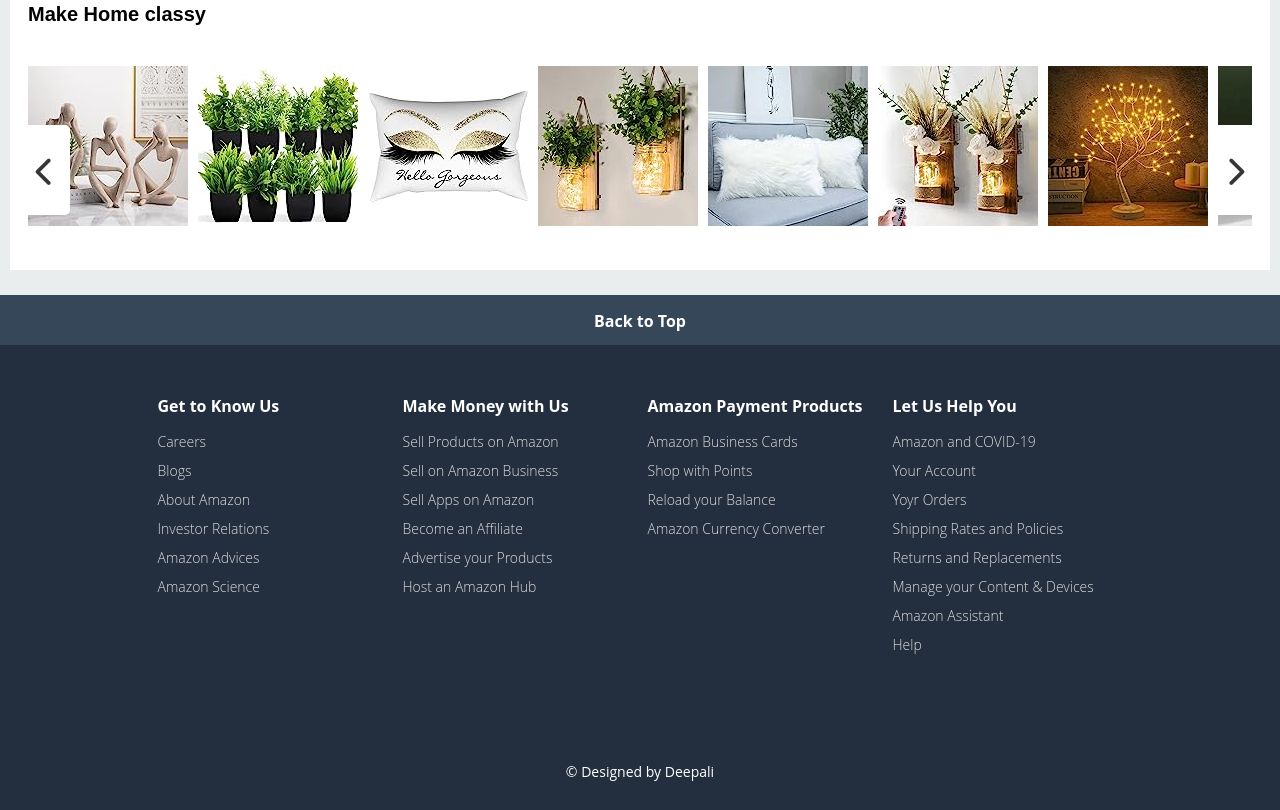
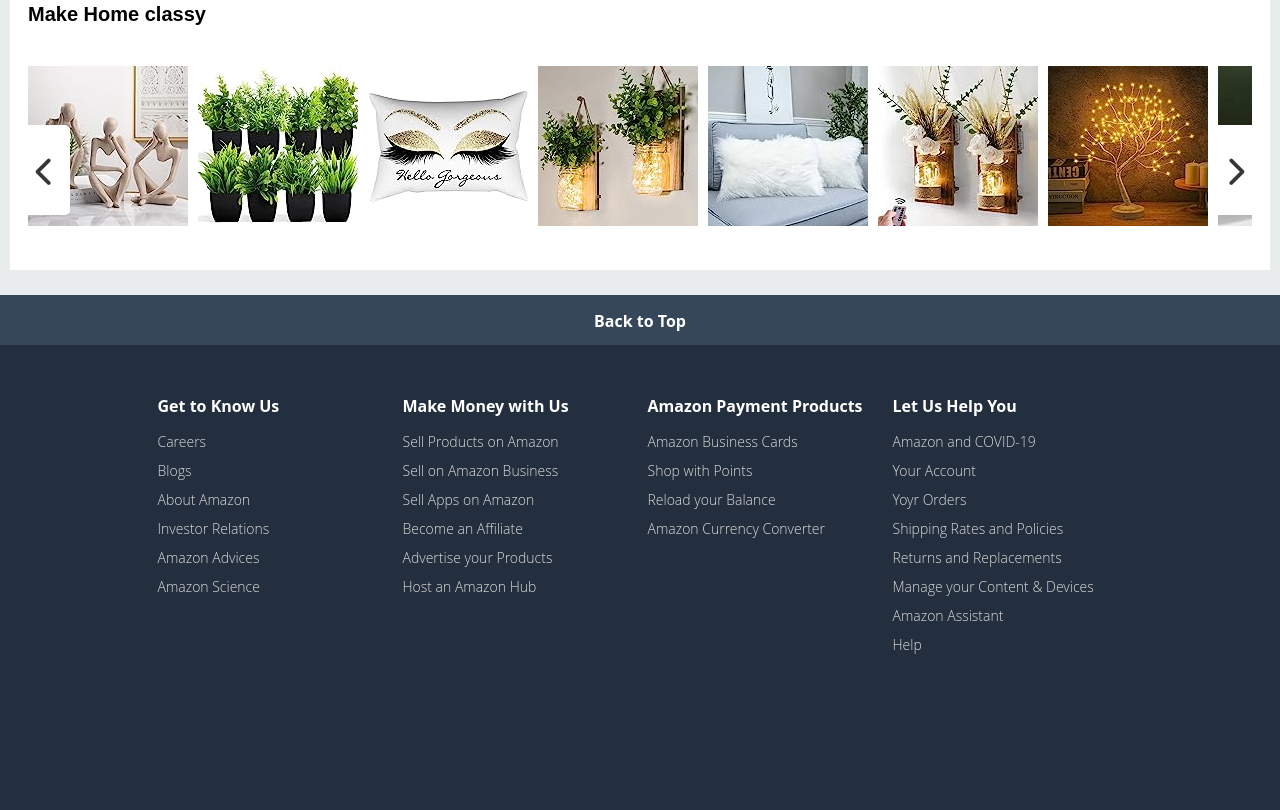
Before and after one commit to Aimy2131/amazon12.github.io, a plain HTML site: page index.html in a window 1280 px wide. Shown: the part 3127-3937 px from the top of the page. Drawn offline with Linux system fonts and the light colour scheme.

Commit message:
Update index.html

```diff
--- a/index.html
+++ b/index.html
@@ -510,7 +510,7 @@
         </div>
         <div class="line"></div>
         <div class="copy">
-            <span>&copy; Designed by Deepali</span>
+
         </div>
     </section>
     <script src="app.js"></script>
```
